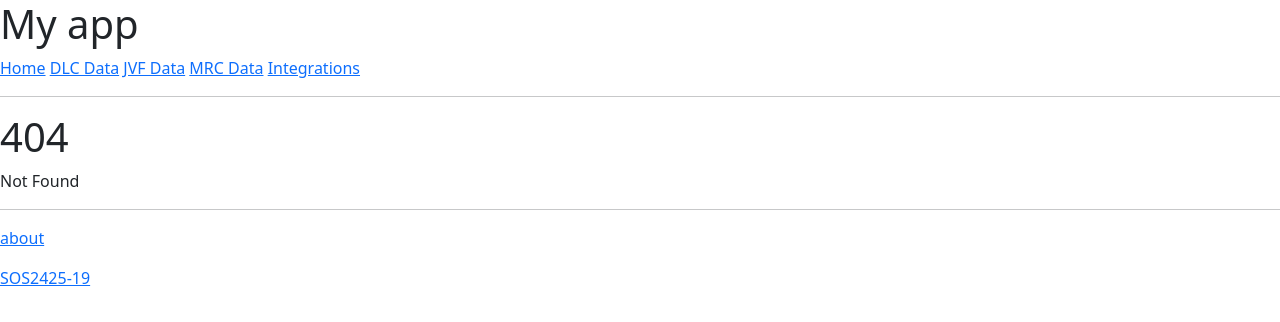
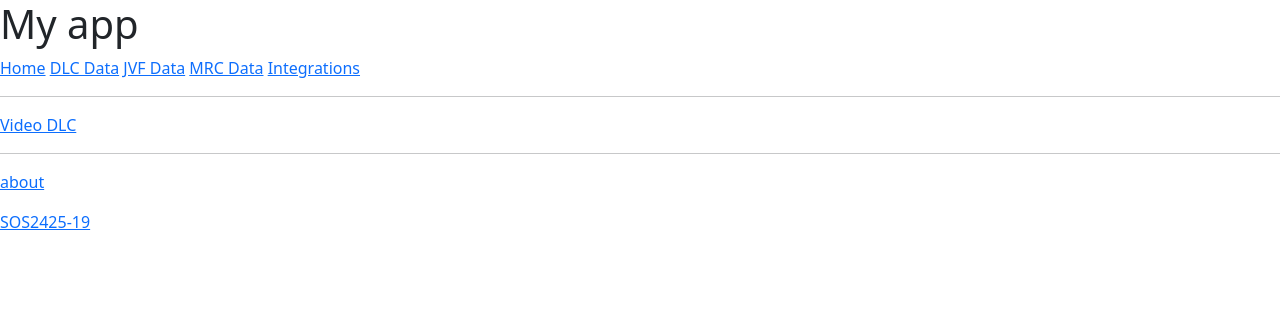
Before and after one commit to gti-sos/SOS2425-19, a SvelteKit app in the folder src/front/: page /videos in a window 1280 px wide. Before the commit this address had no page. Shown: the top 322 px of the page. Built offline with nearby package versions, Linux system fonts and the light colour scheme.

Commit message:
Video DLC

```diff
--- a/src/front/src/routes/about/+page.svelte
+++ b/src/front/src/routes/about/+page.svelte
@@ -25,3 +25,5 @@
         </ul>
     </ul>
 </ul>
+
+<a href="/videos">Videos</a>
--- /dev/null
+++ b/src/front/src/routes/videos/+page.svelte
@@ -0,0 +1 @@
+<p><a href="https://www.youtube.com/watch?v=9jKHBMnC6uE"> Video DLC</a></p>
```
